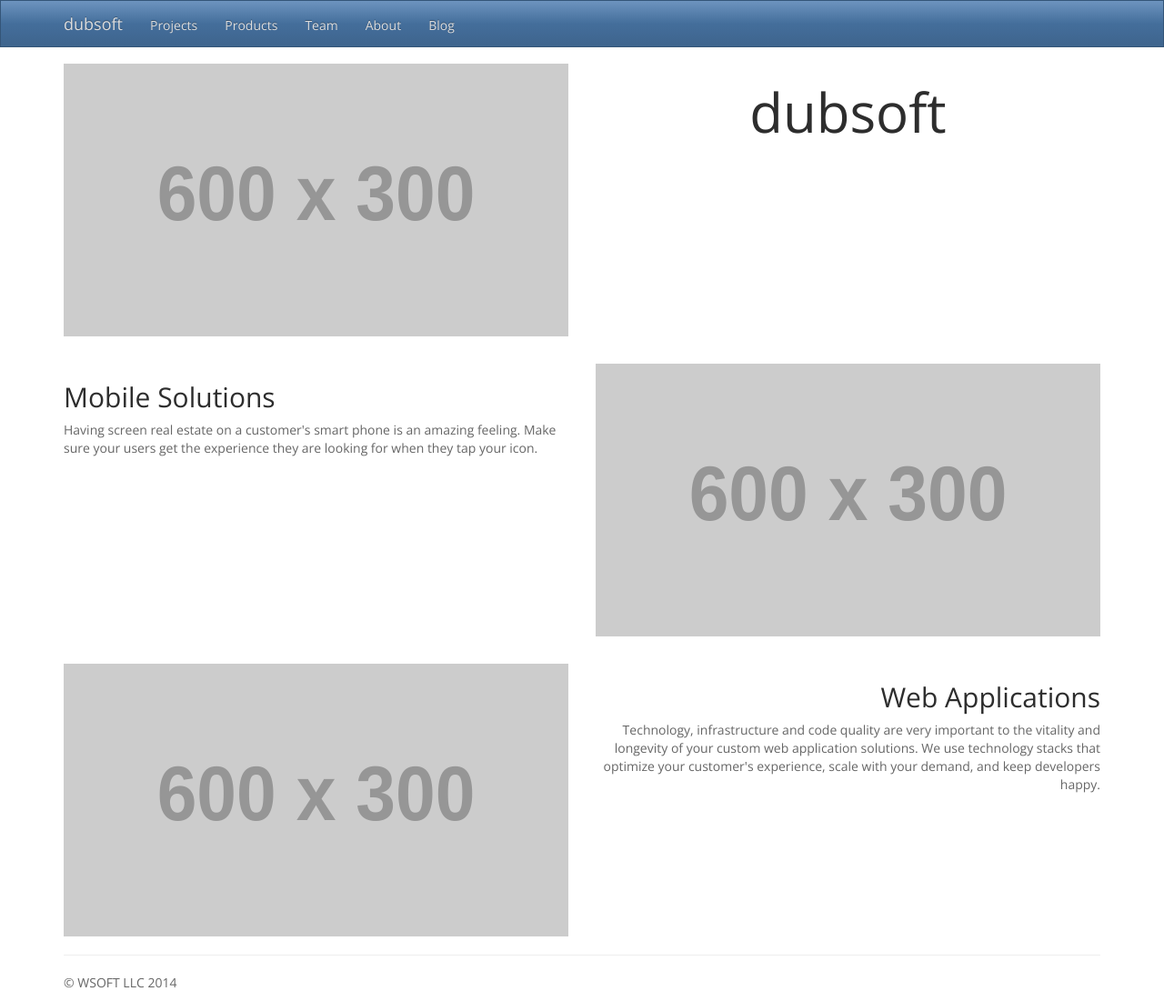
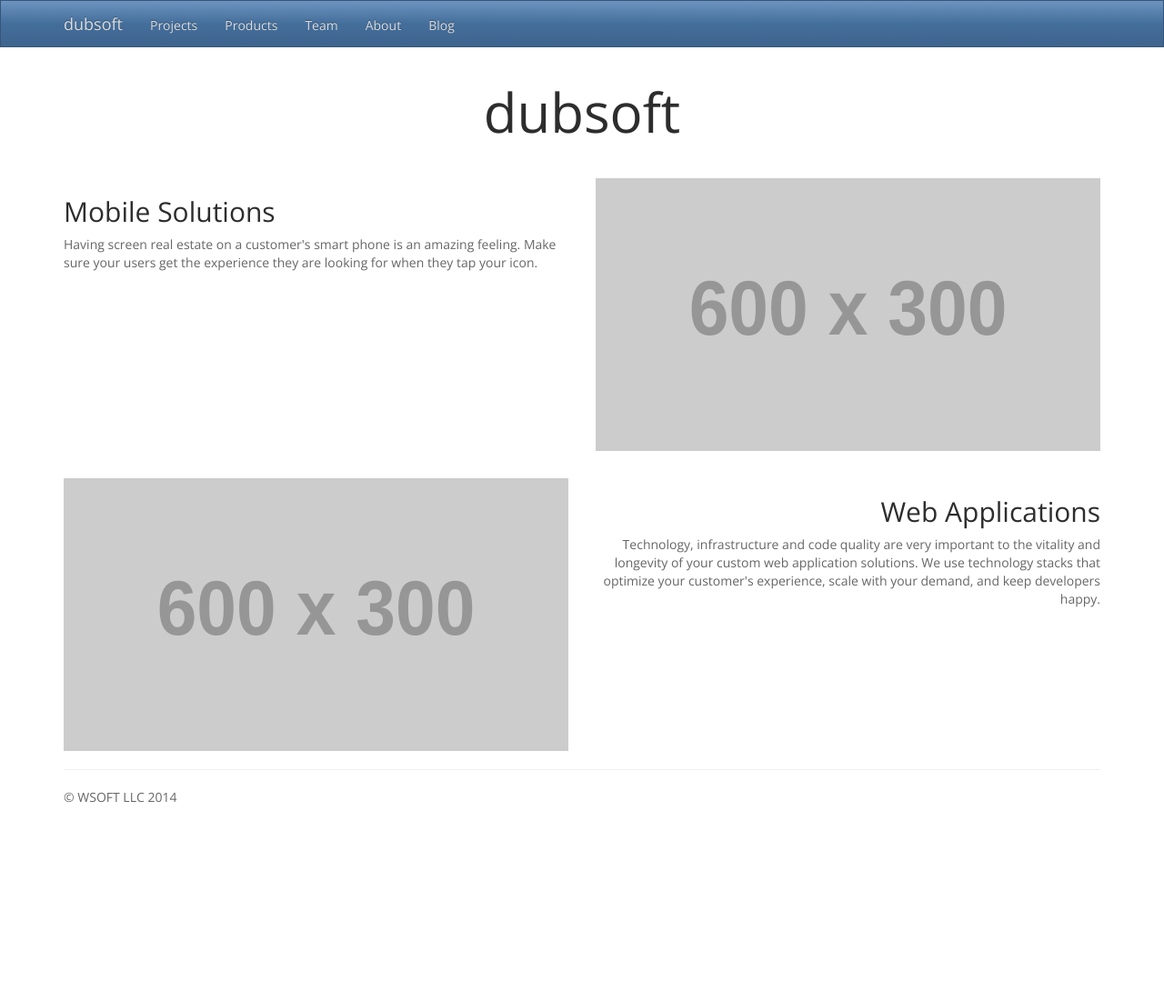
Before and after one commit to dubsoft/dubsoft-www, a Jekyll site: the page built from index.html, in a window 1280 px wide and 1101 px high. Shown: the whole window at 91% size. Built offline with Jekyll 4.4.1, drawn with Linux system fonts in a browser that asks for light colours; nearby versions of some CDN libraries; Markdown is read by kramdown in place of the engine named in the settings.

Commit message:
Just use a centered title

```diff
--- a/index.html
+++ b/index.html
@@ -4,13 +4,7 @@ title: dubsoft
 ---
 
 <div class="row">
-  <div class="col-md-6">
-    <img height="300px"
-         width="100%"
-         src="http://placehold.it/600x300.jpg"
-    />
-  </div>
-  <div class="col-md-6 text-center">
+  <div class="col-md-12 text-center">
     <h1 class="title">dubsoft</h1>
   </div>
 </div>
```
